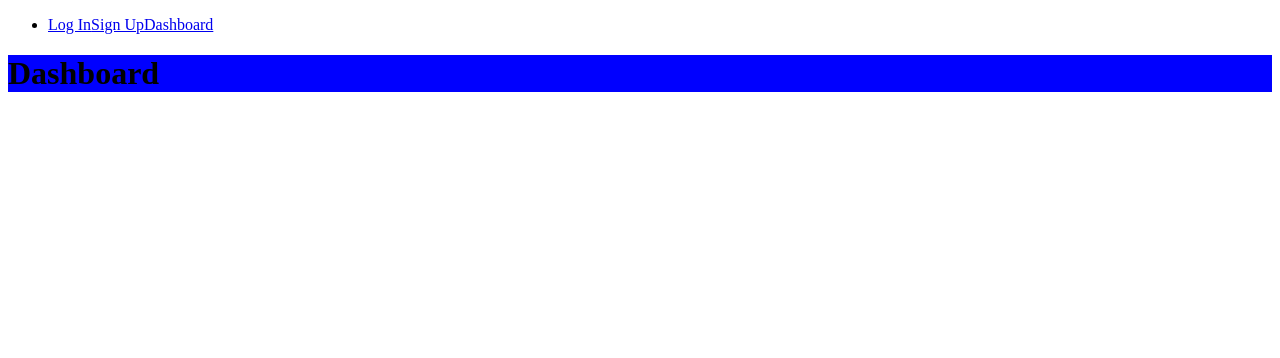
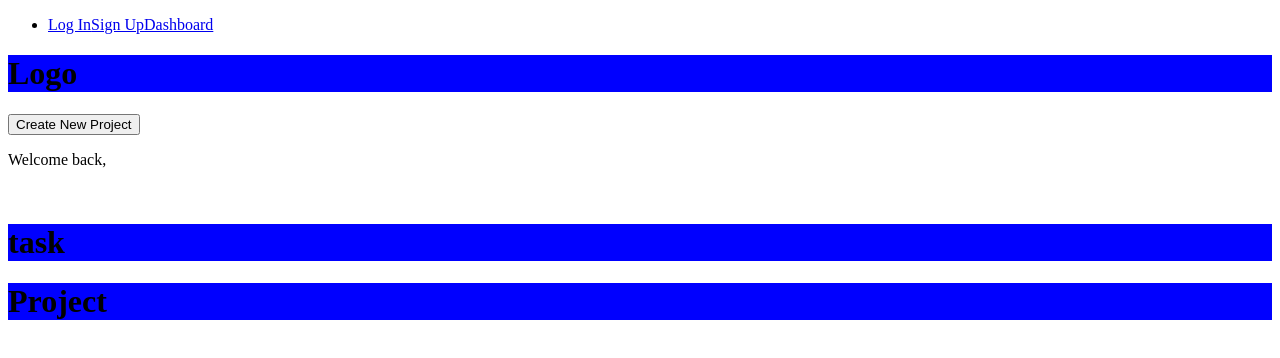
Before and after one commit to neighbor-peace/coalescent, a React app: page /dashboard in a window 1280 px wide. Shown: the top 358 px of the page. Built offline with nearby package versions, Linux system fonts and the light colour scheme; no server answers.

Commit message:
Add Navbar, ProjectsContainer, Project, and Task

```diff
--- /dev/null
+++ b/client/components/Navbar.jsx
@@ -0,0 +1,15 @@
+import React from 'react';
+
+export default function Navbar({ username, firstName, lastName }) {
+  return (
+    <>
+      <h1>Logo</h1>
+      <button>Create New Project</button>
+      <p>Welcome back, {`${firstName} ${lastName}`}</p>
+      <div id='user-profile'>
+        <img />
+        <span>{username}</span>
+      </div>
+    </>
+  );
+}
--- /dev/null
+++ b/client/components/Project.jsx
@@ -0,0 +1,5 @@
+import React from 'react';
+
+export default function Project() {
+  return <h1>Project</h1>;
+}
--- /dev/null
+++ b/client/components/Task.jsx
@@ -0,0 +1,5 @@
+import React from 'react';
+
+export default function Task() {
+  return <h1>task</h1>;
+}
--- /dev/null
+++ b/client/containers/ProjectsContainer.jsx
@@ -0,0 +1,12 @@
+import React from 'react';
+import Project from '../components/Project.jsx';
+import Task from '../components/Task.jsx';
+
+export default function ProjectsContainer() {
+  return (
+    <>
+      <Task />
+      <Project />
+    </>
+  );
+}
--- a/client/pages/Dashboard.js
+++ b/client/pages/Dashboard.js
@@ -1,5 +1,7 @@
 import React, { useState, useEffect } from 'react';
 import axios from 'axios';
+import Navbar from '../components/Navbar.jsx';
+import ProjectsContainer from '../containers/ProjectsContainer.jsx';
 
 function Dashboard() {
   const devState = {
@@ -12,7 +14,12 @@ function Dashboard() {
     _id: '63628278d4be152d1e888bac',
     __v: 0,
   };
-  const [userData, setUserData] = useState();
+  const [userData, setUserData] = useState({
+    username: '',
+    password: '',
+    firstName: '',
+    lastName: '',
+  });
   // const [userData, setUserData] = useState(devState);
   const [projectData, setProjectData] = useState();
   useEffect(() => {
@@ -37,7 +44,12 @@ function Dashboard() {
   // TODO: build out dashboard
   return (
     <>
-      <h1>Dashboard</h1>
+      <Navbar
+        username={userData.username}
+        firstName={userData.firstName}
+        lastName={userData.lastName}
+      />
+      <ProjectsContainer />
     </>
   );
 }
```
Also changed, not shown: 1 other file (tests, documents, lock files or other folders).
